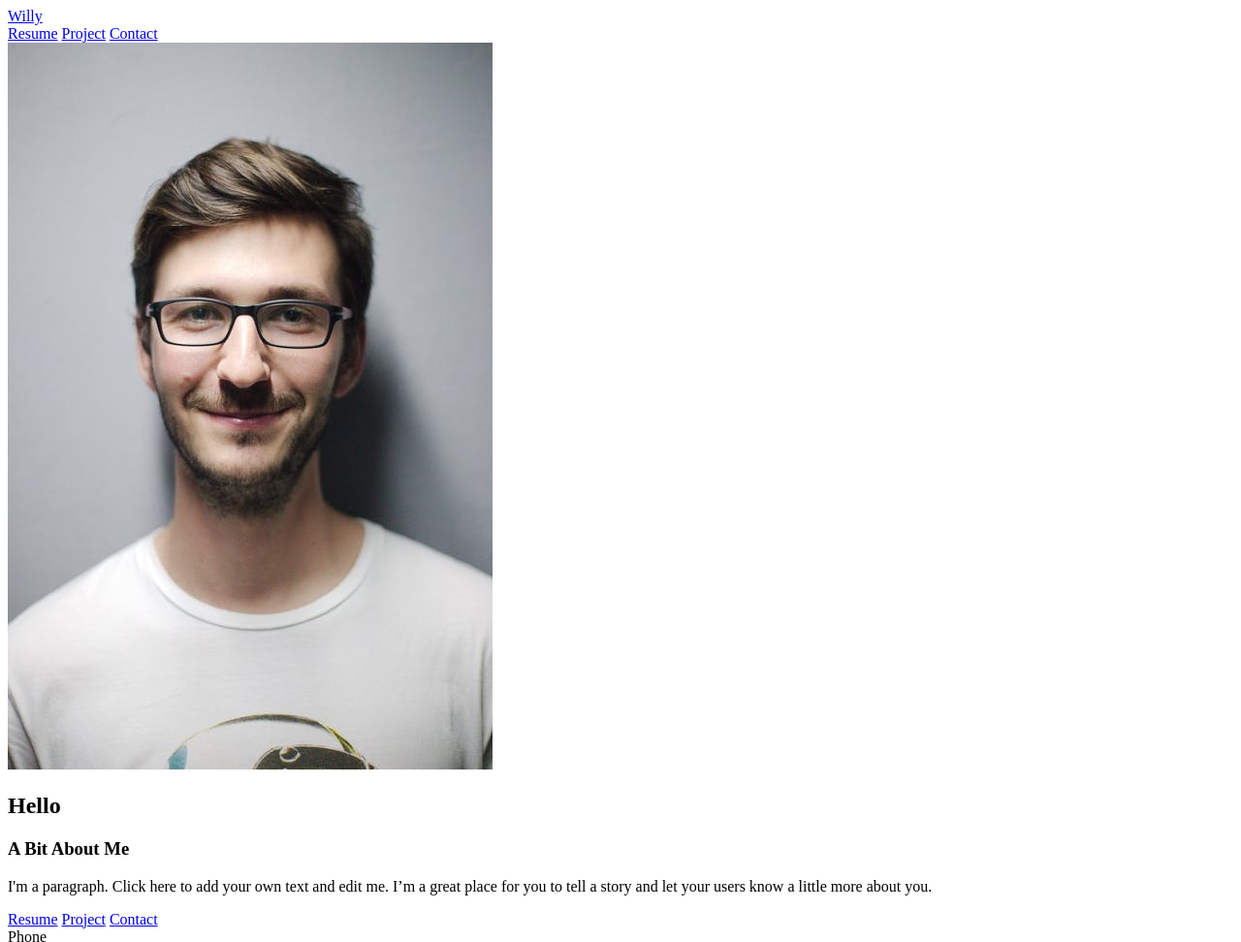
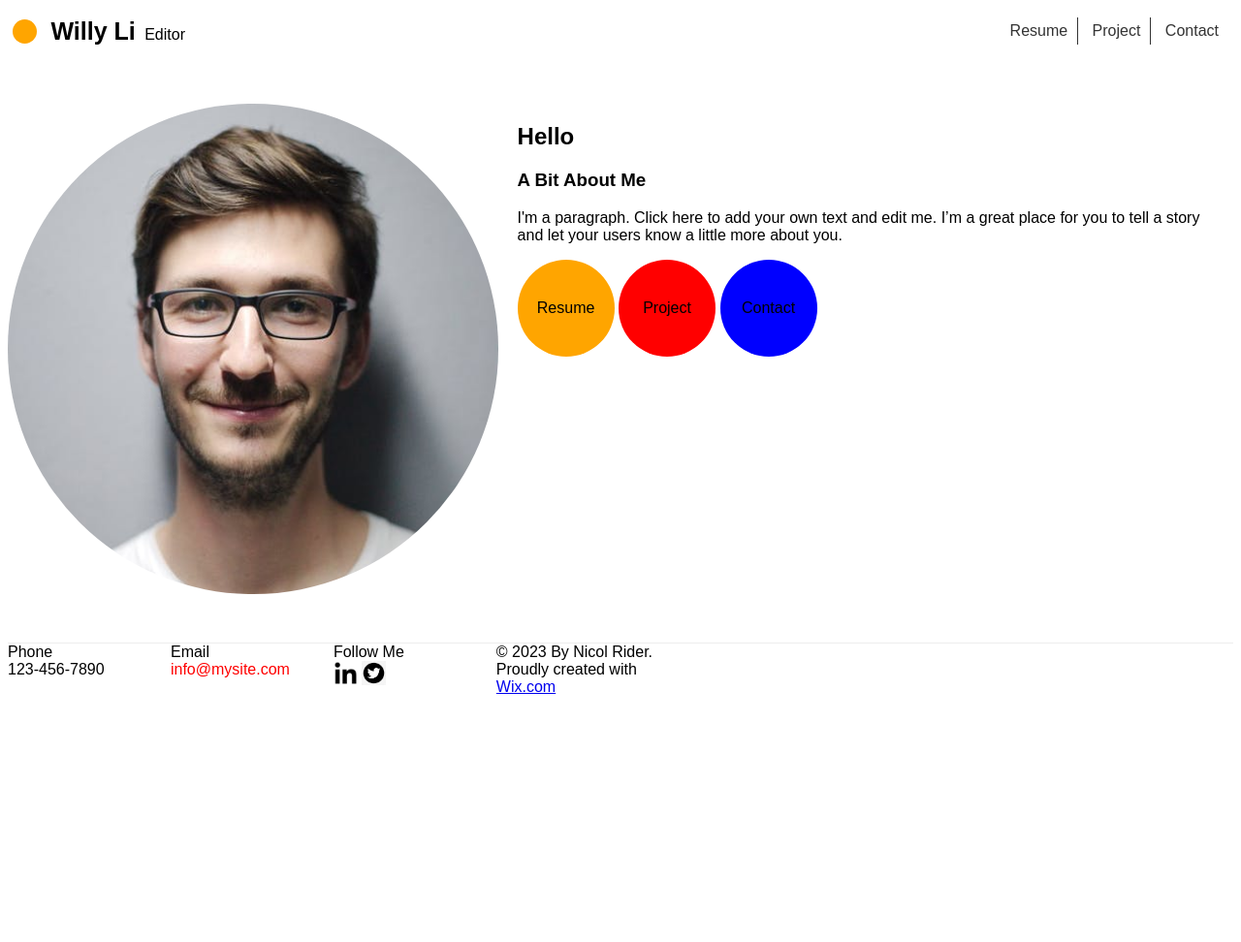
Before and after one commit to WillyLi/frontend-tutorial, a plain HTML site: page class/1_Resume/1_1_HTML/index.html in a window 1280 px wide. Shown: the top 972 px of the page at 97% size. After the commit the page ends 800 px from the top, so only its background shows below. Drawn offline with Linux system fonts and the light colour scheme.

Commit message:
Add resume style

```diff
--- a/class/1_Resume/1_1_HTML/index.html
+++ b/class/1_Resume/1_1_HTML/index.html
@@ -6,60 +6,74 @@
     <meta http-equiv="X-UA-Compatible" content="IE=edge">
     <meta name="viewport" content="width=device-width, initial-scale=1.0">
     <title>Willy</title>
+    <link rel="stylesheet" href="./style.css">
+
 </head>
 
 <body>
-    <header>
-        <a href="https://google.com" target="_blank">
+    <header class="header">
+        <a href="https://google.com" target="_blank" class="header-link">
             <!-- HTML 是由很多tag組成 element -->
             <!-- element 上面有attribute -->
             <!-- href 是attribute name 特徵名稱 -->
             <!-- https://google.com 是attribute value 特徵值 -->
             <!-- attribute 名稱="值" -->
             <!-- <ryan 身高="190cm"></ryan>  -->
-            <div>Willy</div>
+            <div class="header-circle"></div>
+            <div class="header-title">
+                <span class="header-name">Willy Li</span>
+                <span class="header-job">Editor</span>
+            </div>
         </a>
-        <nav width:100%>
-            <a href="#" width="33%">Resume</a>
-            <a href="#" width="33%">Project</a>
-            <a href="#" width="33%">Contact</a>
+        <nav class="header-nav">
+            <a href="#" class="header-navItem header-rightBorder">Resume</a>
+            <a href="#" class="header-navItem header-rightBorder">Project</a>
+            <a href="#" class="header-navItem">Contact</a>
         </nav>
     </header>
-    <main>
-        <img src="./assets/images/avatar.jpeg" alt="我是圖片">
+    <main class="main">
+        <div class="main-imgWrap">
+            <div class="main-img"></div>
+        </div>
         <!-- ctrl + / 可以做出comment， src= 圖片網址(source) alt＝替代文字（alternative） -->
+        <div class="main-content">
             <h2>Hello</h2>
             <!-- 我是第二級標題 heading 2 -->
             <h3>A Bit About Me</h3>
             <!-- 我是第三級標題 heading 3 -->
-        <p>I'm a paragraph. Click here to add your own text and edit me. I’m a great place for you to tell a story and let your users know a little more about you.
+            <p>I'm a paragraph. Click here to add your own text and edit me. I’m a great place for you to tell a story
+                and
+                let your users know a little more about you.
             </p>
             <!-- 我是文章內文 段落 paragraph -->
-        <div>
-            <a href="#">Resume</a>
+            <div class="main-nav">
+                <a href="#" class="main-navItem"><span>Resume</span></a>
                 <!-- 我是超連結 hyperlink -->
-            <a href="#">Project</a>
+                <a href="#" class="main-navItem"><span>Project</span></a>
                 <!-- href=去的網址 -->
-            <a href="#" target="_blank">Contact</a>
+                <a href="#" class="main-navItem" target="_blank"><span>Contact</span></a>
                 <!-- target=怎麼開？ _blank=開分頁 -->
             </div>
+        </div>
+
     </main>
-    <footer>
-        <div>
+    <footer class="footer">
+        <div class="footer-item">
             <div>Phone</div>
             <div>123-456-7890</div>
         </div>
-        <div>
+        <div class="footer-item">
             <div>Email</div>
             <div style="color: red;">info@mysite.com </div>
         </div>
+        <div class="footer-item">
             <div>
-            Follow Me</div>
-        <div>
-            <a href="#"><img src="./assets/images/linkedin.png" alt=""></a>
-            <a href="#"><img src="./assets/images/twitter.png" alt=""></a>
+                Follow Me
             </div>
-        <div>
+            <a href="#" class="footer-sns"><img src="./assets/images/linkedin.png" alt=""></a>
+            <a href="#" class="footer-sns"><img src="./assets/images/twitter.png" alt=""></a>
+        </div>
+        <div class="footer-item">
             © 2023 By Nicol Rider. Proudly created with <a href="#">Wix.com</a>
         </div>
 
--- /dev/null
+++ b/class/1_Resume/1_1_HTML/style.css
@@ -0,0 +1,126 @@
+body {
+  font-family: Arial, Helvetica, sans-serif;
+}
+.header {
+  padding: 10px 5px;
+}
+.header:after {
+  content: "";
+  display: table;
+  clear: both;
+}
+
+.header-link {
+  float: left;
+  text-decoration: none;
+}
+.header-nav {
+  float: right;
+}
+.header-circle {
+  width: 25px;
+  height: 25px;
+  display: inline-block;
+  background-color: orange;
+  border-radius: 50%;
+  vertical-align: middle;
+}
+.header-title {
+  display: inline-block;
+  vertical-align: middle;
+}
+.header-name {
+  color: #000;
+  font-weight: bold;
+  font-size: 25px;
+  margin-left: 10px;
+}
+
+.header-job {
+  color: #000;
+  margin-left: 5px;
+}
+.header-navItem {
+  padding: 5px 10px;
+  text-decoration: none;
+  color: #333;
+  display: inline-block;
+}
+.header-rightBorder {
+  border-right: 1px solid #333;
+}
+.main {
+  padding: 50px 0;
+  border-bottom: 1px solid #eee;
+}
+.main:after {
+  content: "";
+  display: table;
+  clear: both;
+}
+.main-imgWrap {
+  width: 40%;
+  float: left;
+}
+.main-img {
+  width: 100%;
+  padding-bottom: 100%;
+  background-image: url(./assets/images/avatar.jpeg);
+  background-position: center 30%;
+  background-size: cover;
+  background-repeat: no-repeat;
+  border-radius: 50%;
+}
+.main-content {
+  float: left;
+  width: 60%;
+  padding: 0 20px;
+  box-sizing: border-box;
+}
+.main-navItem {
+  width: 100px;
+  height: 100px;
+  text-align: center;
+  display: inline-block;
+  color: #000;
+  text-decoration: none;
+  position: relative;
+  border-radius: 50%;
+}
+.main-navItem span {
+  position: absolute;
+  top: 50%;
+  left: 50%;
+  transform: translate(-50%, -50%);
+}
+
+.main-navItem:nth-child(1) {
+  background-color: orange;
+}
+.main-navItem:nth-child(2) {
+  background-color: red;
+}
+.main-navItem:nth-child(3) {
+  background-color: blue;
+}
+
+.footer {
+  content: "";
+  display: table;
+  clear: both;
+}
+
+.footer-item {
+  float: left;
+  width: 25%;
+}
+
+.footer-sns {
+  width: 25px;
+  height: 25px;
+  display: inline-block;
+}
+
+.footer-sns img {
+  width: 100%;
+}
```
Lines whose indentation alone changed are shown as unchanged.
